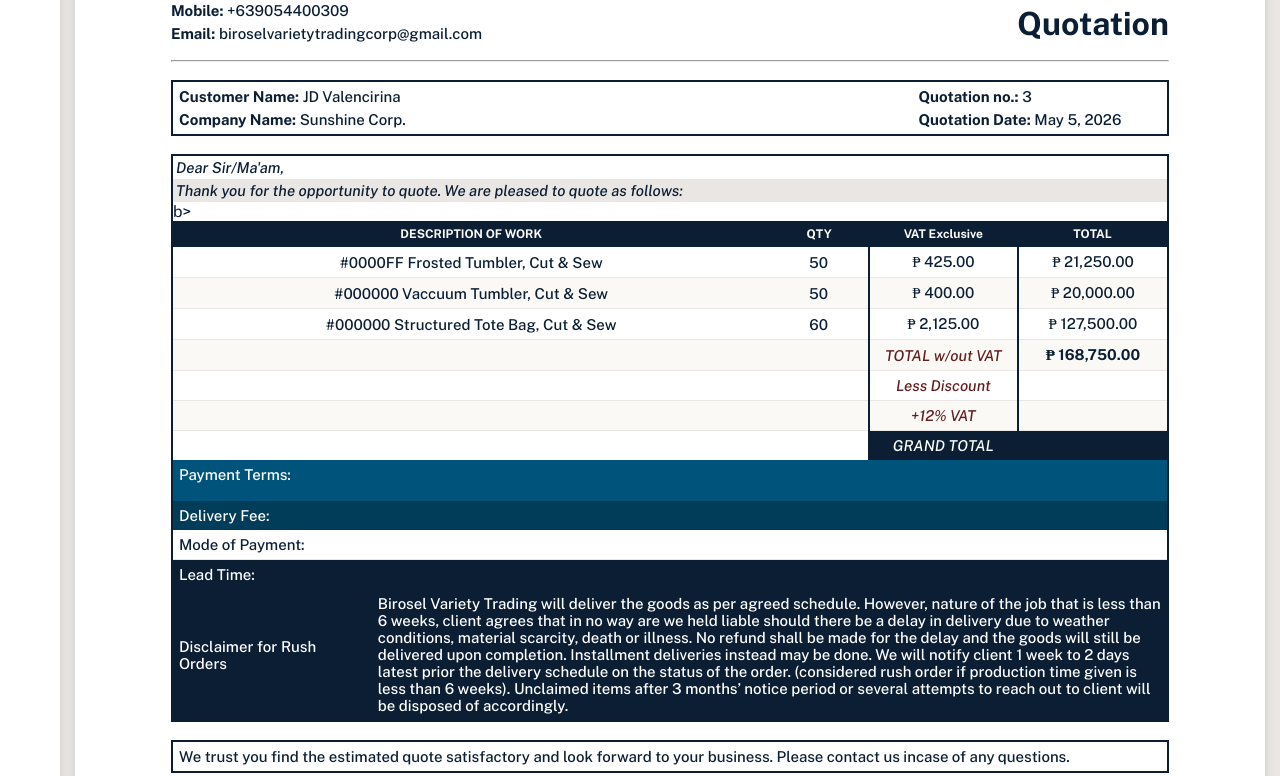
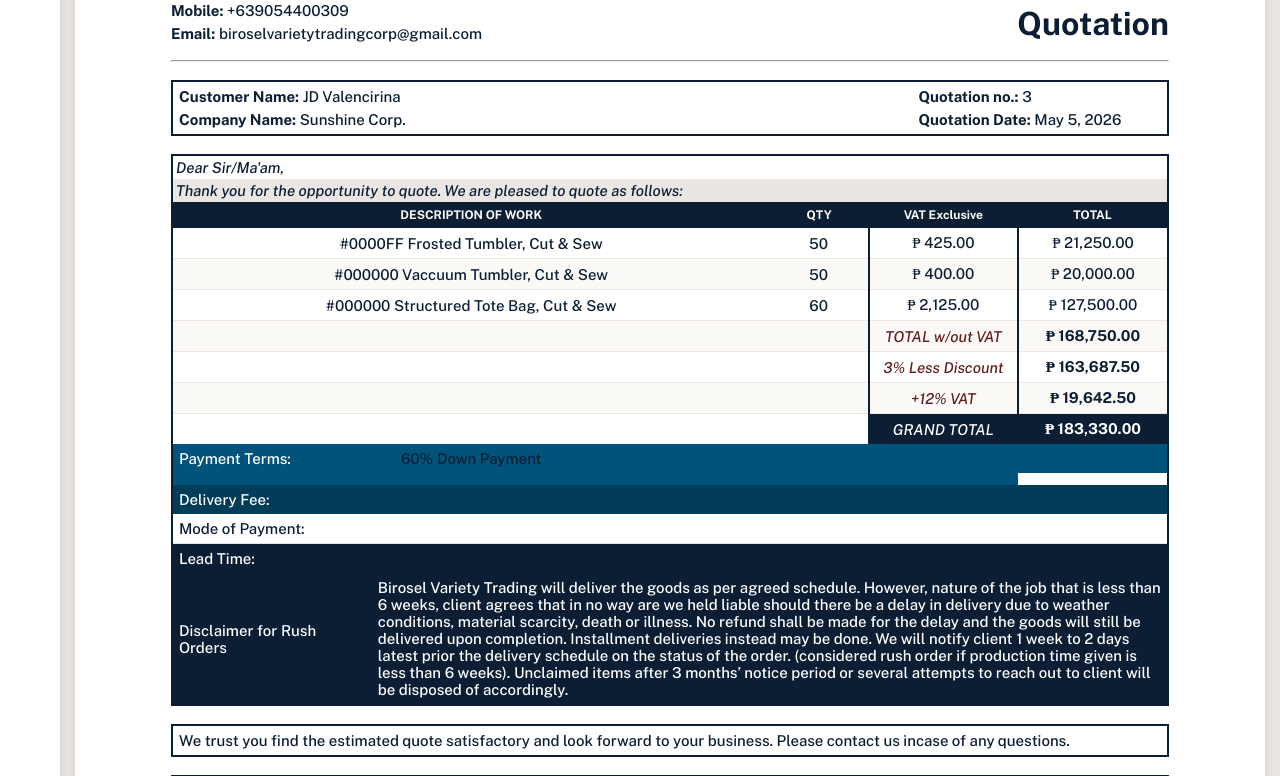
Before and after one commit to marcdmd/BVTC-Project, a Django app: page /quotations/view_quotation/3 in a window 1280 px wide. Shown: the part 363-1139 px from the top of the page. Run offline with Django 5.2, Linux system fonts and the light colour scheme; data comes from the database, SQL or seed files in the repository; both versions use the stored data as it was after the commit.

Commit message:
Continue working on quotations

```diff
--- a/BVTCApp/models.py
+++ b/BVTCApp/models.py
@@ -231,11 +231,19 @@
         else:
             return Decimal('0.00')
 
+    def get_discount_display(self):
+        """Returns the percentage as a whole number (e.g., 10 instead of 0.10)"""
+        return int(self.get_discount_percentage() * 100)
+
     def get_total_less_discount(self):
         """Total price after applying the tiered discount."""
         total = self.get_items_total()
         discount_amount = total * self.get_discount_percentage()
         return total - discount_amount
+
+    def get_vat(self):
+        total_price = self.get_total_less_discount()
+        return total_price * Decimal('0.12')
 
     def get_grand_total_with_vat(self):
         """The final price including 12% VAT."""
--- a/BVTCApp/templates/bvtc_app/view_quotation.html
+++ b/BVTCApp/templates/bvtc_app/view_quotation.html
@@ -144,30 +144,31 @@
                 <tr>
                     <td colspan="4"></td>
                     <td style="border-width: 0px 2px 0px 2px; border-style: solid; border-color: #0B1E33;"><p style="font-style: italic; color: #621D1D;">TOTAL w/out VAT</p></td>
-                    <td><b>₱ {{ quotation.get_items_total|stringformat:".2f"|intcomma }}</td>b></td>
+                    <td><b>₱ {{ quotation.get_items_total|stringformat:".2f"|intcomma }}</b></td>
                 </tr>
 
                 <tr>
                     <td colspan="4"></td>
-                    <td style="border-width: 0px 2px 0px 2px; border-style: solid; border-color: #0B1E33;"><p style="font-style: italic; color: #621D1D;">Less Discount</p></td>
-                    <td></td>
+                    <td style="border-width: 0px 2px 0px 2px; border-style: solid; border-color: #0B1E33;"><p style="font-style: italic; color: #621D1D;">{{ quotation.get_discount_display }}% Less Discount</p></td>
+                    <td><b>₱ {{ quotation.get_total_less_discount|stringformat:".2f"|intcomma }}</b></td>
                 </tr>
 
                 <tr>
                     <td colspan="4"></td>
                     <td style="border-width: 0px 2px 0px 2px; border-style: solid; border-color: #0B1E33;"><p style="font-style: italic; color: #621D1D;">+12% VAT</p></td>
-                    <td></td>
+                    <td><b>₱ {{ quotation.get_vat|stringformat:".2f"|intcomma }}</b></td>
                 </tr>
 
                 <tr style="border-bottom: none;">
                     <td colspan="4"></td>
                     <td style="border-width: 0px 2px 0px 2px; border-style: solid; border-color: #0B1E33; background: #0B1E33;"><p style="font-style: italic; color: #FFFFFF;">GRAND TOTAL</p></td>
-                    <td style="background: #0B1E33;"></td>
+                    <td style="background: #0B1E33;"><p style="color: #FFFFFF;"><b>₱ {{ quotation.get_grand_total_with_vat|stringformat:".2f"|intcomma }}</b></p></td>
                 </tr>
 
+                {% if quotation.payment_terms == "Partial" %}
                 <tr style="background: #00537A; border-bottom: none;">
-                    <td style="width: 20%; justify-content: flex-start;""><p style="color: #FFFFFF; text-align: left;">Payment Terms:</p></td>
-                    <td style="width: 20%;"><p style="color: #FFFFFF; text-align: left;"></p></td>
+                    <td style="width: 20%; justify-content: flex-start;"><p style="color: #FFFFFF; text-align: left;">Payment Terms:</p></td>
+                    <td style="width: 20%;"><p style="color: #FFFFFF; text-align: left;"></p>60% Down Payment</td>
                     <td style="width: 20%;"><p style="color: #FFFFFF; text-align: left;"></p></td>
                     <td style="width: 40%;" colspan="3"><p style="color: #FFFFFF; text-align: left;"></p></td>
                 </tr>
@@ -177,9 +178,16 @@
                     <td><p style="color: #FFFFFF; text-align: left;"></p></td>
                     <td><p style="color: #FFFFFF; text-align: left;"></p></td>
                     <td><p style="color: #FFFFFF; text-align: left;"></p></td>
-                    <td><p style="color: #FFFFFF; text-align: left;"></p></td>
-                    <td><p style="color: #FFFFFF; text-align: left;"></p></td>
+                    <td colspan=""><p style="color: #FFFFFF; text-align: left;"></p></td>
                 </tr>
+                {% elif quotation.payment_terms == "Full" %}
+                <tr style="background: #00537A; border-bottom: none;">
+                    <td style="width: 20%; justify-content: flex-start;""><p style="color: #FFFFFF; text-align: left;">Payment Terms:</p></td>
+                    <td style="width: 20%;"><p style="color: #FFFFFF; text-align: left;"><b>Full Payment</b></p></td>
+                    <td style="width: 20%;"><p style="color: #FFFFFF; text-align: left;">₱ {{ quotation.get_grand_total_with_vat|stringformat:".2f"|intcomma }}</p></td>
+                    <td style="width: 40%;" colspan="3"><p style="color: #FFFFFF; text-align: left;"></p></td>
+                </tr>
+                {% endif %}
 
                 <tr style="background: #013C58; border-bottom: none;">
                     <td style="justify-content: flex-start;"><p style="color: #FFFFFF; text-align: left;">Delivery Fee:</p></td>
```
Also changed, not shown: db.sqlite3, 1 other file.
